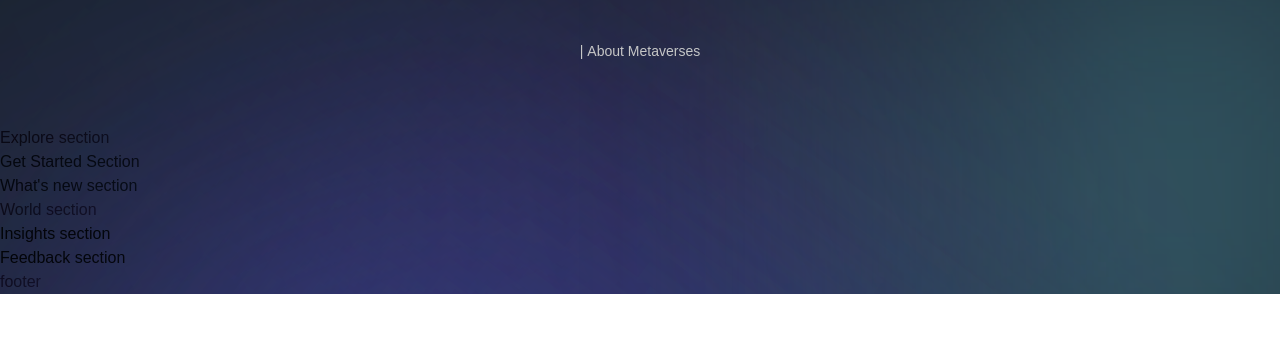
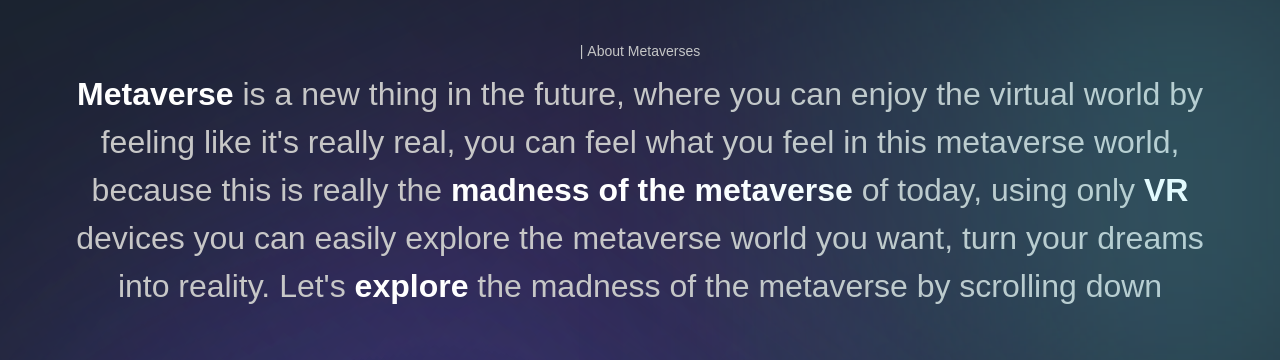
Before and after one commit to pronoia9/metaverse-madness, a Next.js app: page / in a window 1280 px wide. Shown: the part 1127-1487 px from the top of the page. Before the commit the page ends 1421 px from the top, so only its background shows below. Built offline with nearby package versions, Linux system fonts and the light colour scheme.

Commit message:
add subtitle

```diff
--- a/sections/About.jsx
+++ b/sections/About.jsx
@@ -16,7 +16,12 @@
       whileInView='show'
       viewport={{ once: false, amount: 0.25 }}>
       <TypingText title='| About Metaverses' textStyles='text-center' />
-      </motion.div>
+      <motion.p
+        className='mt-[8px] font-normal sm:text-[32px] text-[20px] text-center text-secondary-white'
+        variants={fadeIn('up', 'tween', 0.2, 1)}>
+        <span className='font-extrabold text-white'>Metaverse</span> is a new thing in the future, where you can enjoy the virtual world by feeling like it's really real, you can feel what you feel in this metaverse world, because this is really the <span className='font-extrabold text-white'>madness of the metaverse</span> of today, using only <span className='font-extrabold text-white'>VR</span> devices you can easily explore the metaverse world you want, turn your dreams into reality. Let's <span className='font-extrabold text-white'>explore</span> the madness of the metaverse by scrolling down
+      </motion.p>
+    </motion.div>
   </section>
 );
 
```
